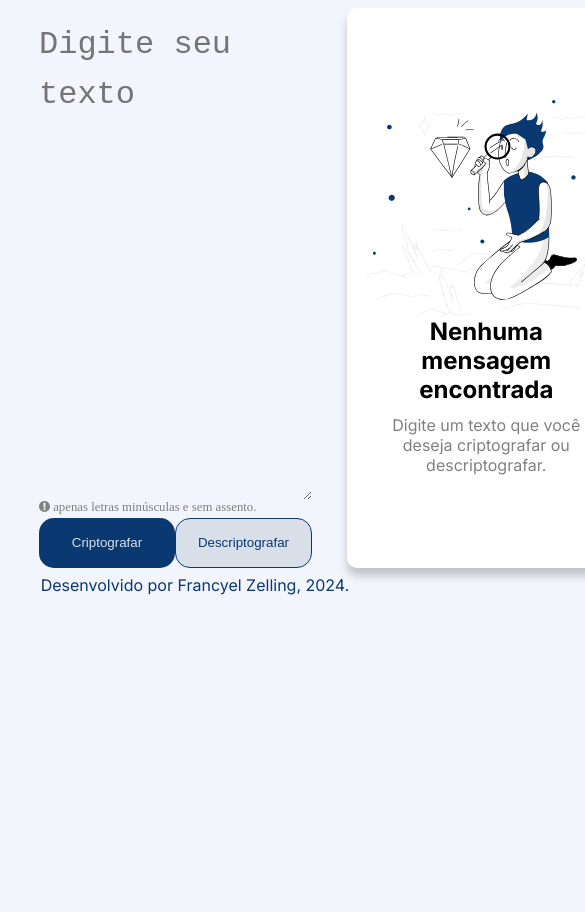
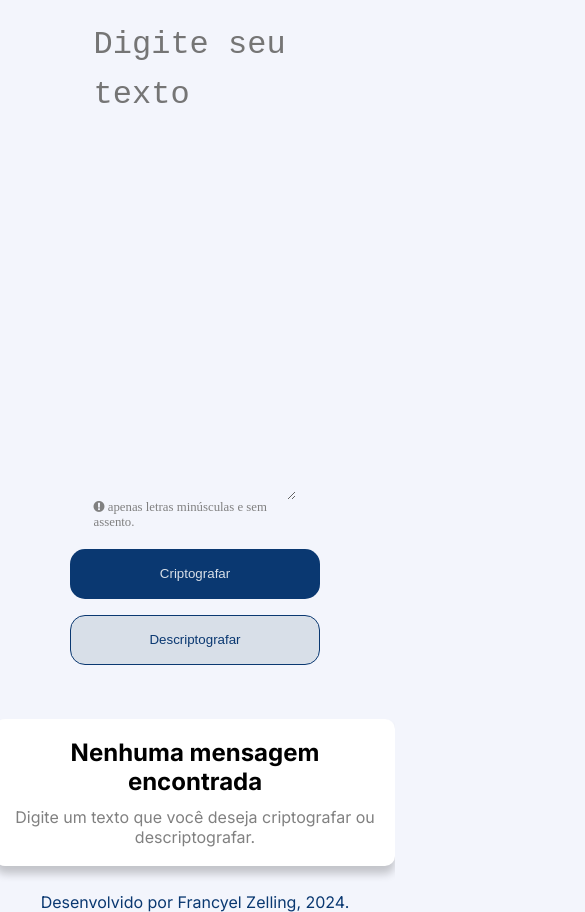
Before and after one commit to FrancyelZelling/decodificador-texto-alura, a plain HTML site: page index.html in a window 390 px wide. Shown: the top 912 px of the page, 585 px wide, since content can reach past the window. Before the commit the page ends 844 px from the top, so only its background shows below. Drawn offline with Linux system fonts and the light colour scheme.

Commit message:
fixed media queries

```diff
--- a/styles.css
+++ b/styles.css
@@ -14,6 +14,9 @@
 
 body {
   background-color: var(--background-color);
+  display: flex;
+  flex-direction: column;
+  min-height: 100vh;
 }
 
 main {
@@ -25,7 +28,7 @@ main {
   flex-direction: column;
   justify-content: space-between;
   margin: 5% 5% 2% 10%;
-  width: 70%;
+  width: 65%;
 }
 
 textarea {
@@ -39,6 +42,7 @@ textarea {
 
 .main__buttons {
   display: flex;
+  justify-content: space-evenly;
 }
 
 .main__buttons__text {
@@ -48,7 +52,7 @@ textarea {
 }
 
 .main__buttons > button {
-  width: 300px;
+  width: 250px;
   height: 50px;
   border-radius: 15px;
 }
@@ -74,7 +78,7 @@ aside {
   flex-direction: column;
   justify-content: center;
   align-items: center;
-  box-shadow: 0 8px 8px rgba(0,0,0, 0.2);
+  box-shadow: 0 8px 8px rgba(0, 0, 0, 0.2);
   width: 400px;
 }
 .aside__img {
@@ -99,7 +103,7 @@ footer {
 }
 
 .copy__button {
-  width: 200px ;
+  width: 200px;
   height: 40px;
   border-radius: 15px;
   background-color: var(--secondary-color);
@@ -109,8 +113,34 @@ footer {
 
 footer {
   color: var(--main-text-color);
+  bottom: 1rem;
+  margin-top: auto;
 }
 
-.disable__{
-  display: none;
+@media (max-width: 1000px) {
+  main {
+    flex-direction: column;
+    align-items: center;
+    justify-content: center;
+    margin: 5% 10%;
+  }
+
+  .main__content {
+    margin: 0 0 2rem 0;
+    padding: 0;
+  }
+
+  .main__buttons {
+    flex-direction: column;
+    align-items: center;
+    justify-content: center;
+    gap: 1rem;
+    margin: 1rem 0;
+  }
 }
+
+@media (max-width: 600px) {
+  #asideImg {
+    display: none;
+  }
+}
```
